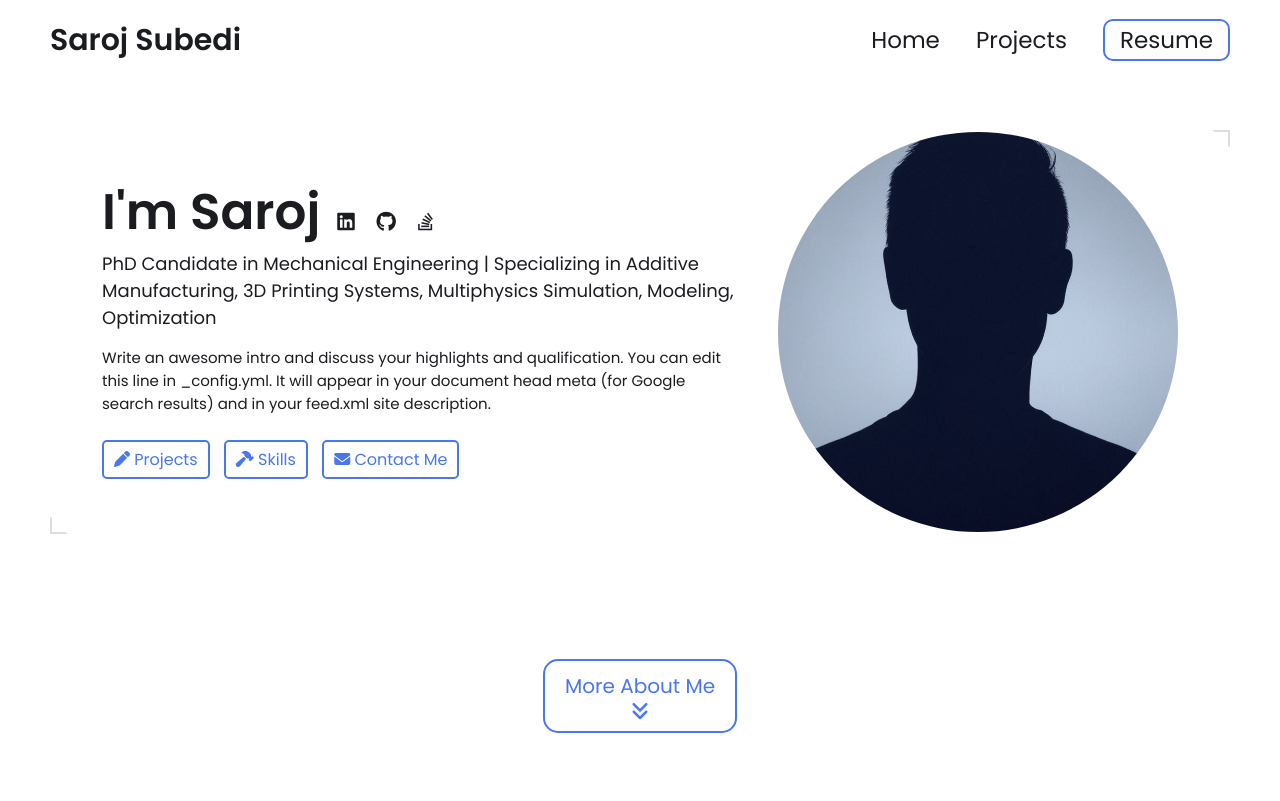
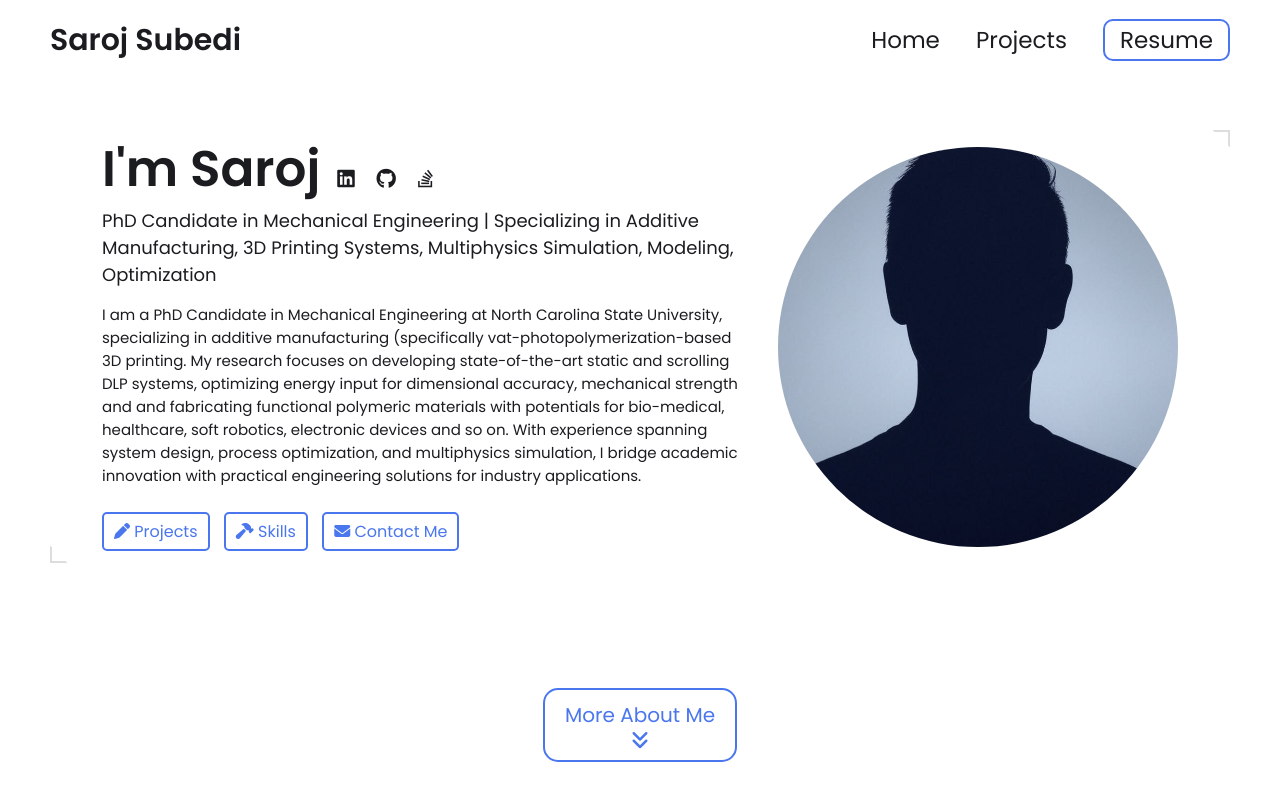
Before and after one commit to subedi-saroj/subedi-saroj.github.io, a Jekyll site: the page built from index.html, in a window 1280 px wide and 900 px high. Shown: the top 801 px of the window. Built offline with Jekyll 4.4.1, drawn with Linux system fonts in a browser that asks for light colours.

Commit message:
description

```diff
--- a/_config.yml
+++ b/_config.yml
@@ -15,9 +15,10 @@ title: Saroj Subedi's Portfolio # This is what shows up in the tab of the browse
 name: Saroj Subedi
 headline: PhD Candidate in Mechanical Engineering | Specializing in Additive Manufacturing, 3D Printing Systems, Multiphysics Simulation, Modeling, Optimization
 description: >- # dont remove this line. this will ignore all new lines until the next section
-  Write an awesome intro and discuss your highlights and qualification. You can edit this
-  line in _config.yml. It will appear in your document head meta (for
-  Google search results) and in your feed.xml site description.
+  I am a PhD Candidate in Mechanical Engineering at North Carolina State University, specializing in additive manufacturing (specifically vat-photopolymerization-based
+  3D printing. My research focuses on developing state-of-the-art static and scrolling DLP systems, optimizing energy input for dimensional accuracy, mechanical strength and
+  and fabricating functional polymeric materials with potentials for bio-medical, healthcare, soft robotics, electronic devices and so on. With experience spanning system design,
+  process optimization, and multiphysics simulation, I bridge academic innovation with practical engineering solutions for industry applications.
 
 # Place your profile image in /assets/images/profile-image/folder and edit the file name
 profile_image: ./assets/images/profile-image/avatar.jpeg
```
